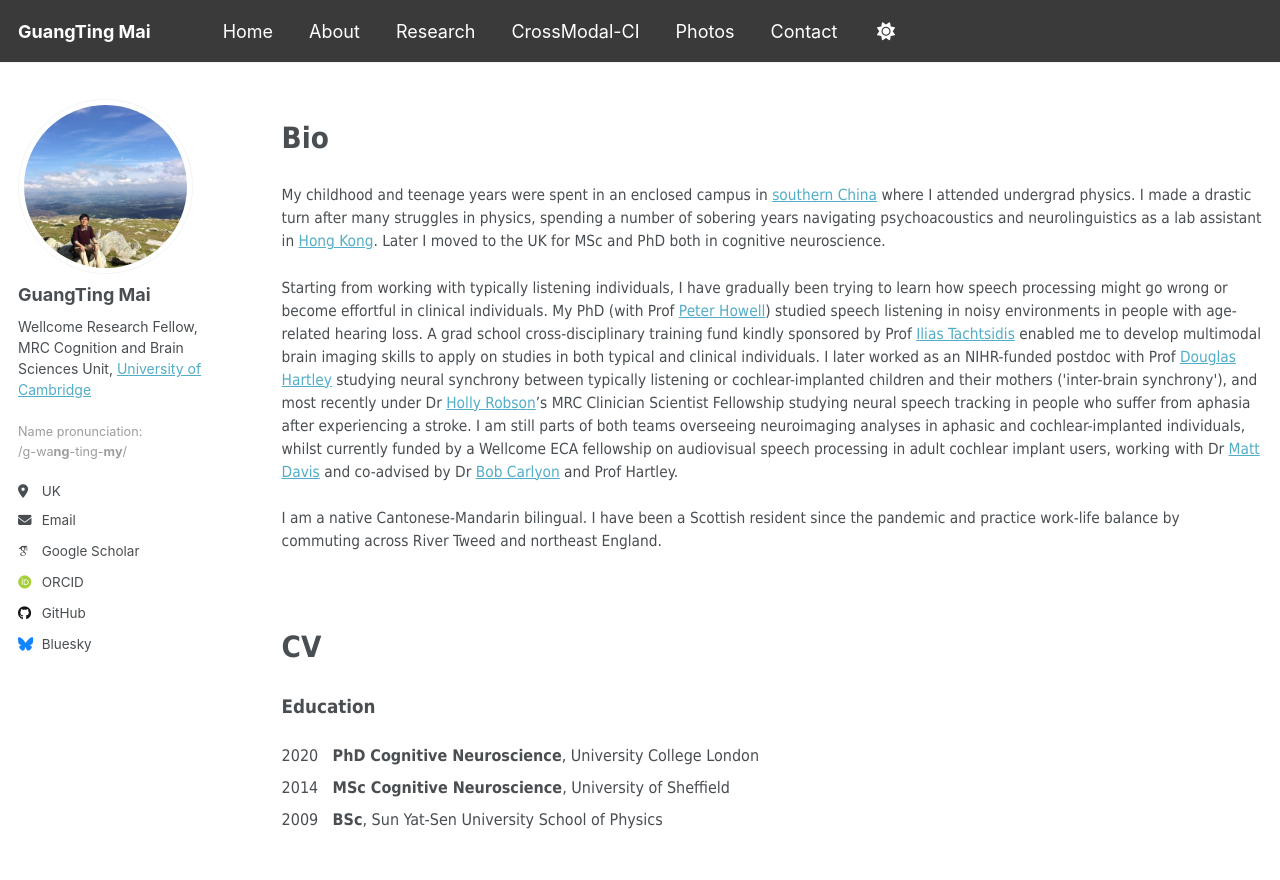
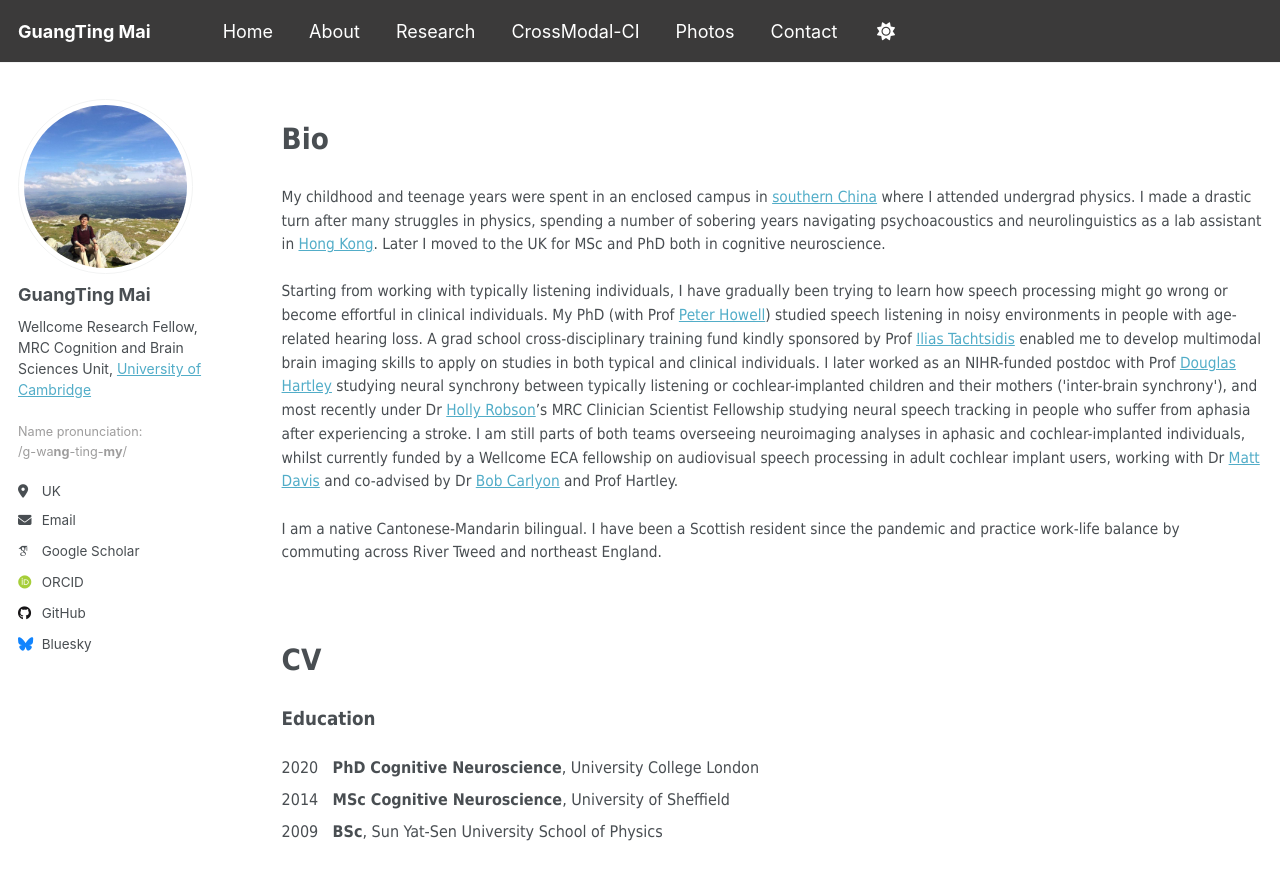
Before and after one commit to guangtingmai/guangtingmai.github.io, a Jekyll site: the page built from _pages/about.html, in a window 1280 px wide and 900 px high. Shown: the top 880 px of the window. Built offline with Jekyll 4.4.1, drawn with Linux system fonts in a browser that asks for light colours; some web fonts are replaced.

Commit message:
Update about.html

```diff
--- a/_pages/about.html
+++ b/_pages/about.html
@@ -4,13 +4,13 @@ title: ""
 permalink: /about/
 author_profile: true
 ---
-<p><span style="font-size: 22pt;font-family: Tahoma;line-height: 1.5;display: block"><strong>Bio</strong></span></p>
-<p><span style="font-size: 11.5pt;font-family: Tahoma;line-height: 1.5;display: block;margin-bottom: 0.2vh">My childhood and teenage years were spent in an enclosed
+<p><span style="font-size: 22pt;font-family: Tahoma;line-height: 1.55;display: block"><strong>Bio</strong></span></p>
+<p><span style="font-size: 11.5pt;font-family: Tahoma;line-height: 1.55;display: block;margin-bottom: 0.2vh">My childhood and teenage years were spent in an enclosed
   campus in <a href="https://en.wikipedia.org/wiki/Sun_Yat-sen_University">southern China</a> where I attended undergrad physics. I made a
   drastic turn after many struggles in physics, spending a number of sobering years navigating psychoacoustics and neurolinguistics as a lab assistant
   in <a href="https://www.ee.cuhk.edu.hk/~lel/research/index.html">Hong Kong</a>. Later I moved to the UK for MSc and PhD both in
   cognitive neuroscience.</span>
-<p><span style="font-size: 11.5pt;font-family: Tahoma;line-height: 1.5;display: block;margin-bottom: 0.2vh">Starting from working with typically listening individuals,
+<p><span style="font-size: 11.5pt;font-family: Tahoma;line-height: 1.55;display: block;margin-bottom: 0.2vh">Starting from working with typically listening individuals,
   I have gradually been trying to learn how speech processing might go wrong or become effortful in clinical individuals. My PhD (with Prof
   <a href="https://profiles.ucl.ac.uk/2817-peter-howell/">Peter Howell</a>) studied speech listening in noisy environments in people with age-related
   hearing loss. A grad school cross-disciplinary training fund kindly sponsored by Prof <a href="https://profiles.ucl.ac.uk/2168-ilias-tachtsidis">Ilias Tachtsidis</a>
@@ -22,7 +22,7 @@ author_profile: true
   cochlear-implanted individuals, whilst currently funded by a Wellcome ECA fellowship on audiovisual speech processing in adult cochlear
   implant users, working with Dr <a href="https://www.mrc-cbu.cam.ac.uk/people/matt.davis/">Matt Davis</a> and co-advised by Dr
   <a href="https://www.mrc-cbu.cam.ac.uk/people/bob.carlyon/">Bob Carlyon</a> and Prof Hartley.</span></p>
-<p><span style="font-size: 11.5pt;font-family: Tahoma;line-height: 1.5;display: block;margin-bottom: 0.2vh">I am a native Cantonese-Mandarin bilingual. I have been a
+<p><span style="font-size: 11.5pt;font-family: Tahoma;line-height: 1.55;display: block;margin-bottom: 0.2vh">I am a native Cantonese-Mandarin bilingual. I have been a
   Scottish resident since the pandemic and practice work-life balance by commuting across River Tweed and northeast England.</span></p>
 
 <br>
```
